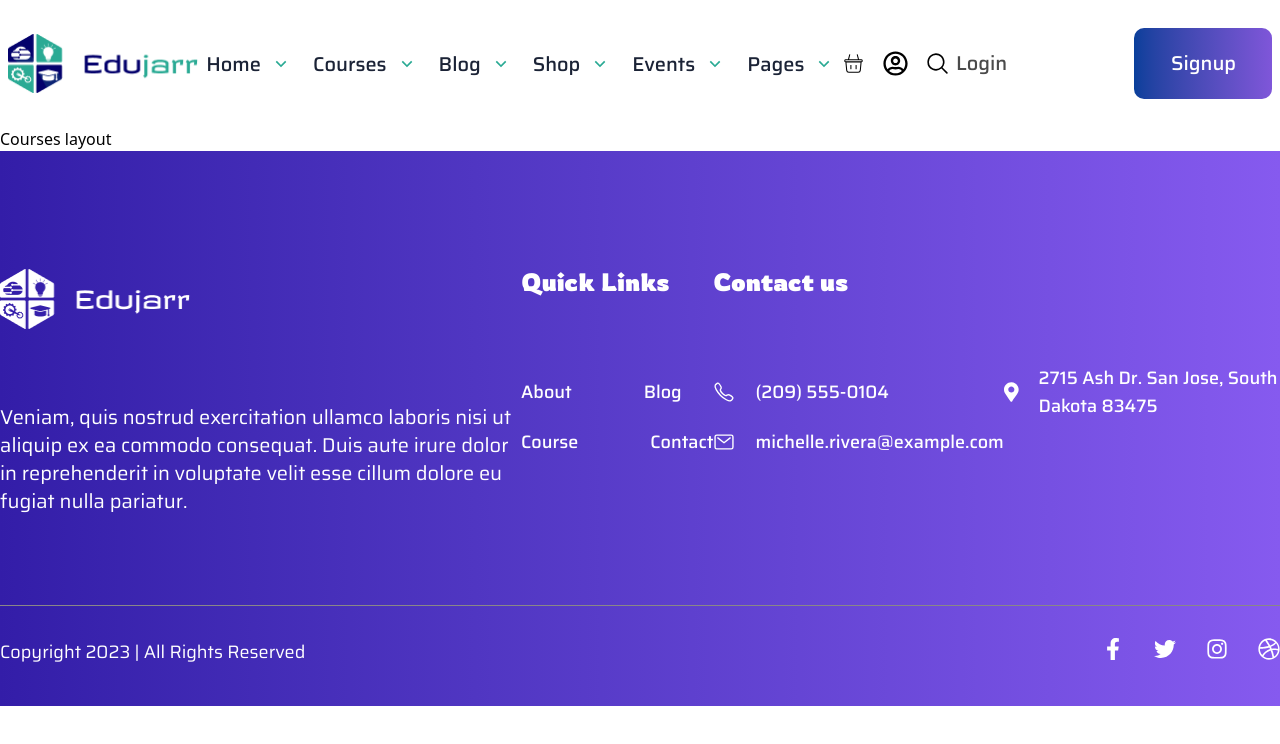
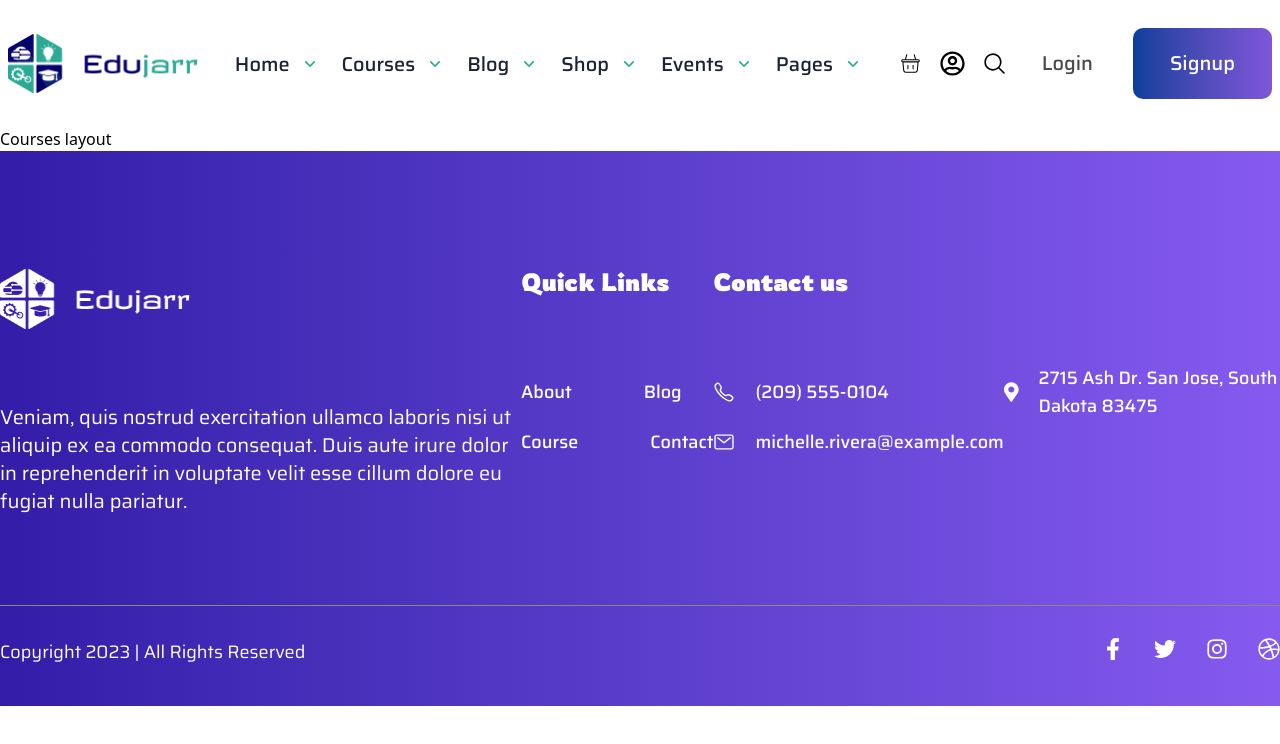
Before and after one commit to shoumen-shomu/edujarr, a Next.js app: page /courses in a window 1280 px wide. Shown: the top 744 px of the page. Built offline with nearby package versions, Linux system fonts and the light colour scheme.

Commit message:
Button width issue fixed

```diff
--- a/src/app/components/Button.jsx
+++ b/src/app/components/Button.jsx
@@ -3,7 +3,7 @@ import React from 'react'
 const Button = ({className,btnTxt }) => {
   return (
 
-    <div className={`inline-block w-34.5 lg-w-0 cursor-pointer ${className}`}>{btnTxt}</div>
+    <div className={`inline-block cursor-pointer ${className}`}>{btnTxt}</div>
 
   )
 }
--- a/src/app/components/Header.jsx
+++ b/src/app/components/Header.jsx
@@ -115,7 +115,7 @@ const Header = () => {
               <Button btnTxt="Login" />
 
               <Button
-                className="py-4.5 px-9.25 font-saira font-medium text-[20px] text-white leading-8.75 bg-linear-to-r from-[#083F9B] to-[#7F56D9] rounded-[10px] inline-block"
+                className="py-4.5 px-9.25 w-34.5 lg:w-0 font-saira font-medium text-[20px] text-white leading-8.75 bg-linear-to-r from-[#083F9B] to-[#7F56D9] rounded-[10px] inline-block"
                 btnTxt="Signup"
               />
             </div>
```
